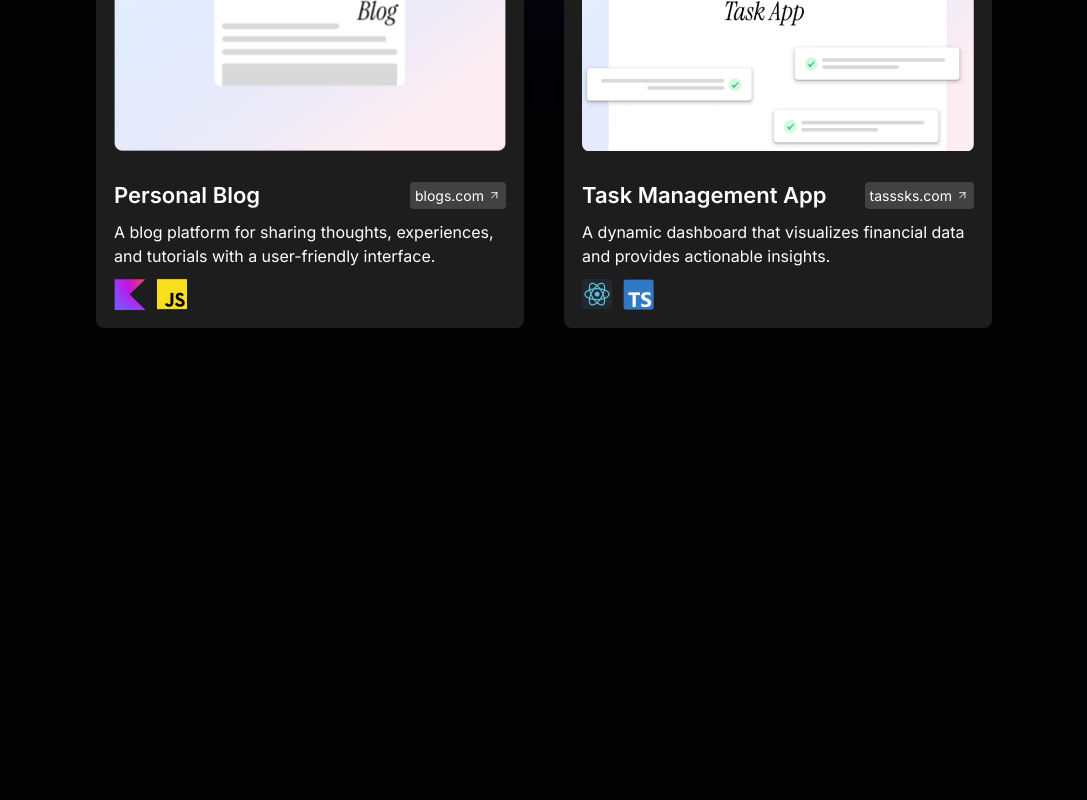
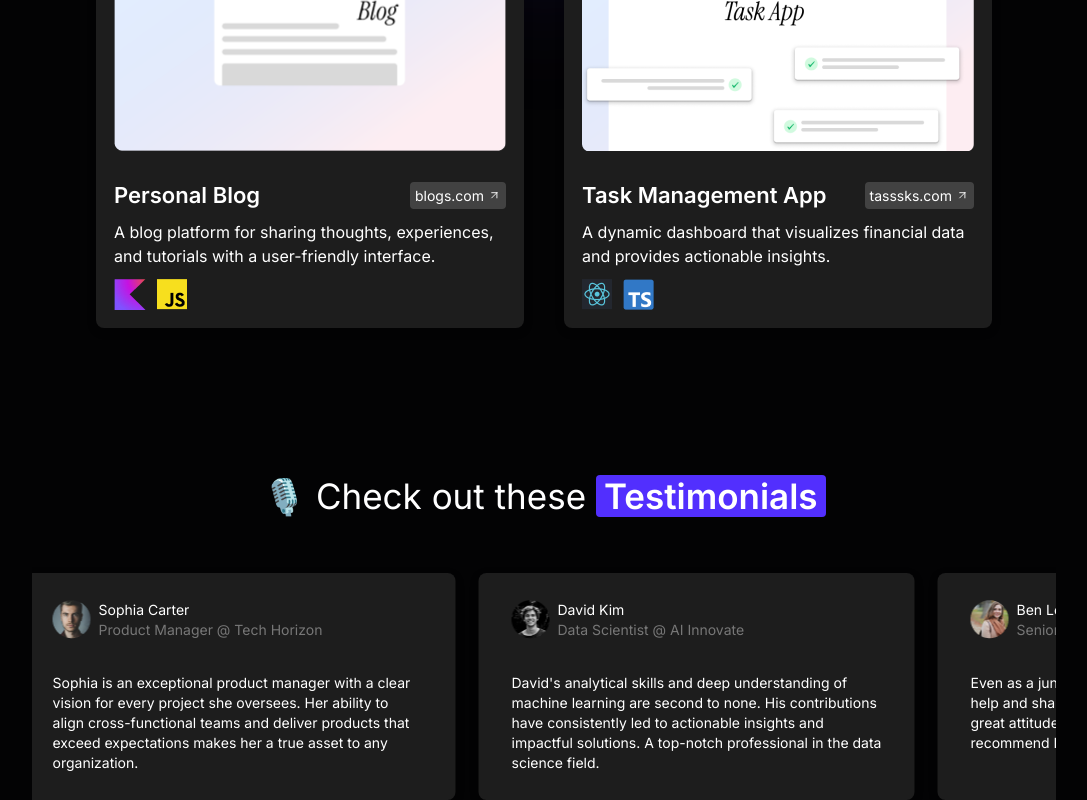
Before and after one commit to Adnaan1806/MyPortfolio, a Next.js app in the folder myportfolio/: page / in a window 1280 px wide. Shown: the part 1933-2733 px from the top of the page, without its empty margins (96-1183 px from the left). Before the commit the page ends 2261 px from the top, so only its background shows below. Built offline with nearby package versions, Linux system fonts and the light colour scheme.

Commit message:
Testimonials section done

```diff
--- a/myportfolio/app/components/Sections.tsx
+++ b/myportfolio/app/components/Sections.tsx
@@ -2,6 +2,7 @@ import React from 'react'
 import Hero from './Hero/Hero'
 import Skills from './Skills/Skills'
 import Projects from './Projects/Projects'
+import Testimonials from './Testimonials/Testimonials'
 
 
 
@@ -11,6 +12,7 @@ const Sections = () => {
         <Hero />
         <Skills />
         <Projects />
+        <Testimonials />
     </main>
   )
 }
--- /dev/null
+++ b/myportfolio/app/components/Testimonials/Testimonial.tsx
@@ -0,0 +1,26 @@
+import Image from 'next/image'
+import React from 'react'
+
+type Props = {
+    image:string,
+    name:string,
+    role:string,
+    description:string
+}
+
+const Testimonial = ({image,name,role,description}: Props) => {
+  return (
+    <div className='card flex flex-col gap-[33px] w-[270px] sm:min-w-[436px] px-[33px] py-[27px]'>
+        <div className='flex gap-2 items-center'>
+            <Image src={image} alt={name} width={38} height={28}/>
+            <div className='flex flex-col'>
+                <p className='text-sm'>{name}</p>
+                <p className='text-sm text-[#777]'>{role}</p>
+            </div>
+        </div>
+        <p className='text-xs sm:text-sm'>{description}</p>
+    </div>
+  )
+}
+
+export default Testimonial
--- /dev/null
+++ b/myportfolio/app/components/Testimonials/Testimonials.tsx
@@ -0,0 +1,33 @@
+import React from "react";
+import SectionContainer from "../Section/SectionContainer";
+import SectionHeader from "../Section/SectionHeader";
+import testimonials from "@/data/testimonials.json";
+import Testimonial from "./Testimonial";
+
+const Testimonials = () => {
+  return (
+    <SectionContainer id="testimonials">
+      <div className="section-contents">
+        <SectionHeader
+          plainText="🎙️ Check out these"
+          highlightText="Testimonials"
+        />
+        <div className="w-full overflow-x-clip">
+          <div className="w-[1758px] sm:w-[2754px] flex items-stretch justify-start gap-[23px] pr-[23px] overflow-x-clip animate-scroll">
+            {[...testimonials, ...testimonials].map((testimonial, id) => (
+              <Testimonial
+                key={id}
+                image={testimonial.image}
+                name={testimonial.name}
+                role={testimonial.role}
+                description={testimonial.description}
+              />
+            ))}
+          </div>
+        </div>
+      </div>
+    </SectionContainer>
+  );
+};
+
+export default Testimonials;
--- a/myportfolio/app/globals.css
+++ b/myportfolio/app/globals.css
@@ -44,4 +44,6 @@ body {
   .card{
     @apply bg-card p-5 rounded-lg card-shadow;
   }
+
+
 }
--- /dev/null
+++ b/myportfolio/data/testimonials.json
@@ -0,0 +1,20 @@
+[
+    {
+        "image": "/user_1.png",
+        "name": "Ben Lee",
+        "role": "Senior Software Engineer @ Calalog io",
+        "description": "Even as a junior developer, Ben was always willing to help and share his knowledge with the team. He has a great attitude and is a team player. I would highly recommend Ben for any software development role."
+    },
+    {
+        "image": "/user_2.png",
+        "name": "Sophia Carter",
+        "role": "Product Manager @ Tech Horizon",
+        "description": "Sophia is an exceptional product manager with a clear vision for every project she oversees. Her ability to align cross-functional teams and deliver products that exceed expectations makes her a true asset to any organization."
+    },
+    {
+        "image": "/user_3.png",
+        "name": "David Kim",
+        "role": "Data Scientist @ AI Innovate",
+        "description": "David's analytical skills and deep understanding of machine learning are second to none. His contributions have consistently led to actionable insights and impactful solutions. A top-notch professional in the data science field."
+    }
+]
--- a/myportfolio/tailwind.config.ts
+++ b/myportfolio/tailwind.config.ts
@@ -15,6 +15,15 @@ export default {
         primary: "var(--primary)",
         card: "var(--card)",
       },
+      keyframes: {
+        scroll:{
+          "0%": {transform: "translateX(-5.2%)"},
+          "100%": {transform: "translateX(-55.2%)"}
+        }
+      },
+      animation: {
+        scroll: "scroll 25s linear infinite"
+      }
     },
   },
   plugins: [],
```
